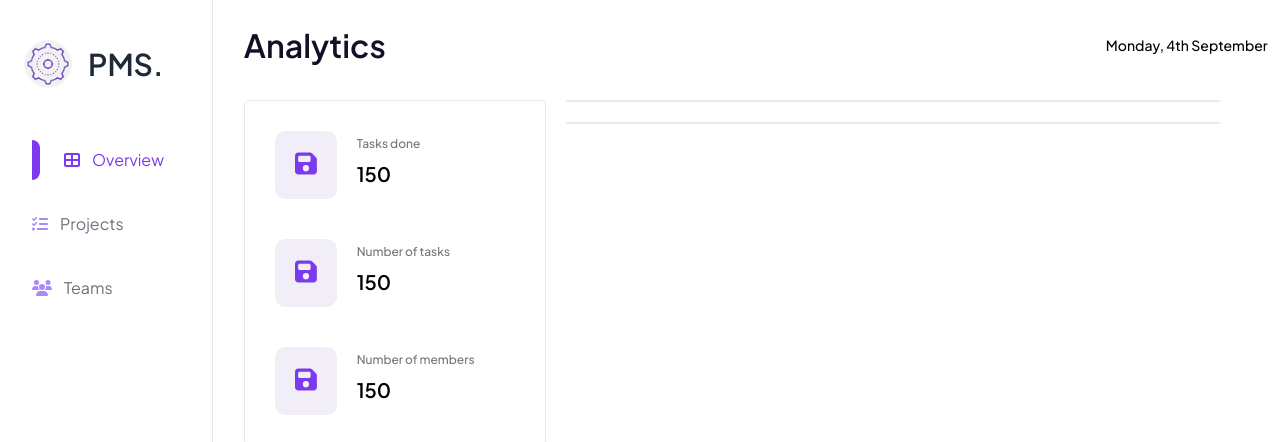
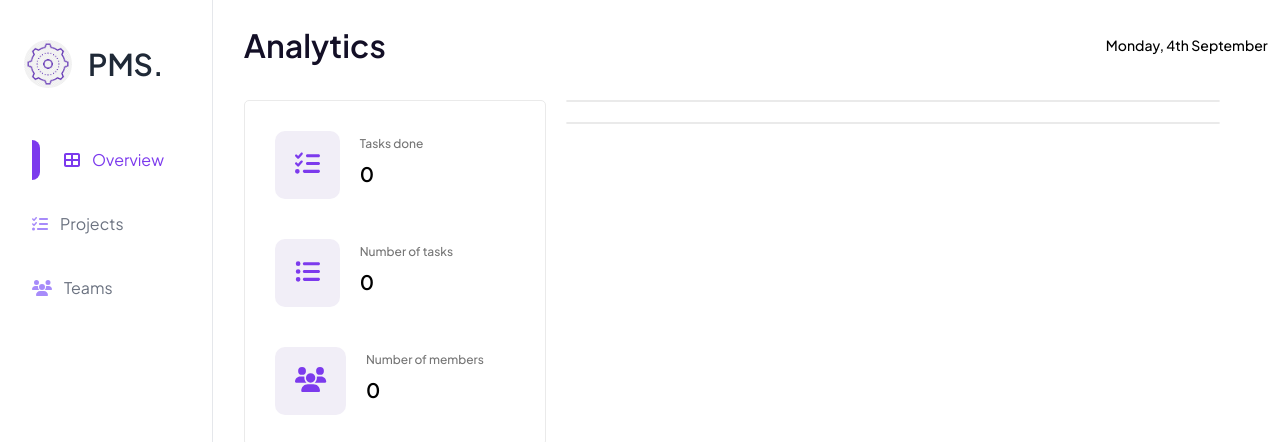
Before and after one commit to Kaykeks1/pms-ui, a Next.js app: page /overview in a window 1280 px wide. Shown: the top 442 px of the page. Built offline with nearby package versions, Linux system fonts and the light colour scheme; no server answers.

Commit message:
connect number metrics and pie chart to api

```diff
--- a/pages/overview/index.tsx
+++ b/pages/overview/index.tsx
@@ -1,22 +1,64 @@
 import MainLayout from '../../components/layouts/MainLayout'
 import styles from '../../styles/overview.module.css';
-import { faPlus, faTimes, faSave, faUserCog } from '@fortawesome/free-solid-svg-icons'
+import { faListUl, faTasks, faUsers } from '@fortawesome/free-solid-svg-icons'
 import { FontAwesomeIcon } from '@fortawesome/react-fontawesome'
 import { useState, useRef, useEffect } from 'react';
 import { LineChart, PieChart } from 'react-chartkick'
 import 'chartkick/chart.js'
+import axios from 'axios';
+
+// export const getServerSideProps = async (context) => {
+// export const getstaticprops = async (context) => {
+//   try {
+//     console.log('here')
+//     const token = context.req.cookies['token']
+//     const user = context.req.cookies['user']
+//     const organization_id = user && JSON.parse(user).organizations[0].id
+//     axios.defaults.headers.common['Authorization'] = `Bearer ${token}`;
+//     const response = await axios.get(`http://127.0.0.1:3001/organization/${organization_id}/statistics/overview`)
+//     const data = response.data
+//     console.log({data})
+
+//     return {
+//       props: { projects: data }
+//     }
+//   } catch(e) {
+//     console.log({e})
+//     return { props: {}}
+//   }
+// }
 
 const Overview = () => {
   const initialNumbers = [
-    { label: 'Tasks done', value: 150 },
-    { label: 'Number of tasks', value: 150 },
-    { label: 'Number of members', value: 150 },
+    { label: 'Tasks done', slug: 'completedTasksPercentage', value: 0, icon: faTasks },
+    { label: 'Number of tasks', slug: 'totalTasks', value: 0, icon: faListUl },
+    { label: 'Number of members', slug: 'totalMembers', value: 0, icon: faUsers },
   ]
   const [numbers, setNumbers] = useState(initialNumbers);
   const initialStatusChart = [["not_started", 44], ["started", 23], ["delayed", 44], ["completed", 23], ["on_hold", 44]]
   const [statusChart, setStatusChart] = useState(initialStatusChart);
   const legend = ['not_started', 'started', 'delayed', 'completed', 'on_hold']
   const PieChartColors = ['#4B7BE5', '#A85CF9', '#5534A5', '#6FDFDF', '#F1EEF6']
+
+  useEffect(() => {
+    fetchOverview()
+  }, [])
+
+  const fetchOverview = async () => {
+    try {
+      const user = localStorage.getItem('user');
+      const token = localStorage.getItem('token');
+      const organization_id = user && JSON.parse(user).organizations[0].id
+      axios.defaults.headers.common['Authorization'] = `Bearer ${token}`;
+      const response = await axios.get(`http://127.0.0.1:3001/organization/${organization_id}/statistics/overview`)
+      const data = response.data
+      const { percentageOfProjectsByStatus } = data
+      setStatusChart(Object.keys(percentageOfProjectsByStatus).map(key => [key, percentageOfProjectsByStatus[key]]))
+      setNumbers(numbers.map(i => ({ ...i, value: i.slug === 'completedTasksPercentage' ? `${data[i.slug]}%` : data[i.slug] })))
+    } catch (e) {
+      console.log({ e })
+    }
+  }
 
   return (
     <MainLayout title="Overview" pageTitle="Analytics">
@@ -26,7 +68,7 @@ const Overview = () => {
             {
               numbers.map((i, key) =>
                 <div key={key} className={styles['number']}>
-                  <div className={styles['icon']}><FontAwesomeIcon icon={faSave} className={styles['']} /></div>
+                  <div className={styles['icon']}><FontAwesomeIcon icon={i.icon} className={styles['']} /></div>
                   <div>
                     <p className={styles['label']}>{i.label}</p>
                     <p className={styles['value']}>{i.value}</p>
```
